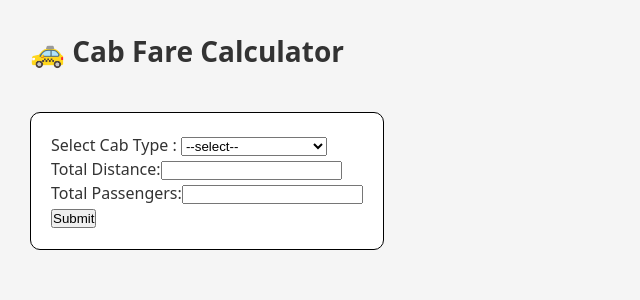
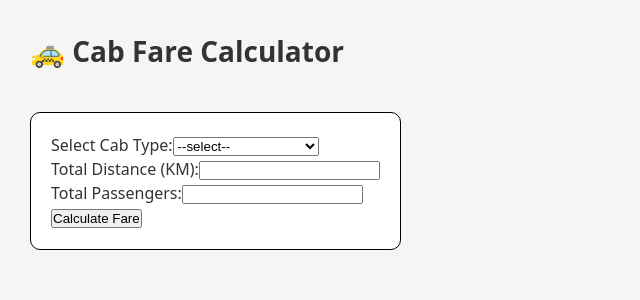
Before and after one commit to omkarchavan-git/Fare-Calculator, a React (Vite) app in the folder FrontEnd_Fare_Calc/: page / in a window 1280 px wide. Shown: the top 300 px of the page, without its empty margins (0-640 px from the left). Built offline with nearby package versions, Linux system fonts and the light colour scheme.

Commit message:
Configured response with calculated fare

```diff
--- a/FrontEnd_Fare_Calc/src/component/CabForm.jsx
+++ b/FrontEnd_Fare_Calc/src/component/CabForm.jsx
@@ -1,11 +1,13 @@
 import React, { useState } from "react";
 
-export default function CabForm({ distance }) {
+export default function CabForm() {
   const [form, setForm] = useState({
     cabType: "",
     totalKm: "",
     totalPassenger: ""
   });
+
+  const [result, setResult] = useState(null);
 
   const handleChange = (e) => {
     setForm({
@@ -15,6 +17,11 @@ export default function CabForm({ distance }) {
   };
 
   const handleSubmit = async () => {
+    if (!form.cabType || !form.totalKm || !form.totalPassenger) {
+      alert("Please fill all fields");
+      return;
+    }
+
     const response = await fetch("http://localhost:8081/formfare/addData", {
       method: "POST",
       headers: { "Content-Type": "application/json" },
@@ -22,15 +29,14 @@ export default function CabForm({ distance }) {
     });
 
     const data = await response.json();
-    console.log("Saved:", data);
-    alert("Data saved successfully!");
+    setResult(data); // store backend calculated result
   };
 
   return (
     <div className="cab-form-container">
       <div className="cab-form">
 
-        <label htmlFor="cabType"> Select Cab Type : </label>
+        <label>Select Cab Type:</label>
         <select name="cabType" onChange={handleChange}>
           <option value="">--select--</option>
           <option value="Auto">Auto (10rs/km)</option>
@@ -40,7 +46,7 @@ export default function CabForm({ distance }) {
         </select>
 
         <p>
-          Total Distance:
+          Total Distance (KM):
           <input
             type="number"
             name="totalKm"
@@ -59,9 +65,21 @@ export default function CabForm({ distance }) {
           />
         </p>
 
-        <button type="button" className="calculatebtn" onClick={handleSubmit}>
-          Submit
+        <button type="button" onClick={handleSubmit}>
+          Calculate Fare
         </button>
+
+        {/* ------- SHOW RESULT BELOW -------- */}
+        {result && (
+          <div className="result-box">
+            <h3>Fare Calculation Result</h3>
+            <p><strong>Total Fare:</strong> ₹{result.totalFare}</p>
+            <p><strong>Shared Fare:</strong> ₹{result.sharedFare}</p>
+            <p><strong>Total KM:</strong> {result.totalKm}</p>
+            <p><strong>Total Passengers:</strong> {result.totalPassenger}</p>
+          </div>
+        )}
+
       </div>
     </div>
   );
```
